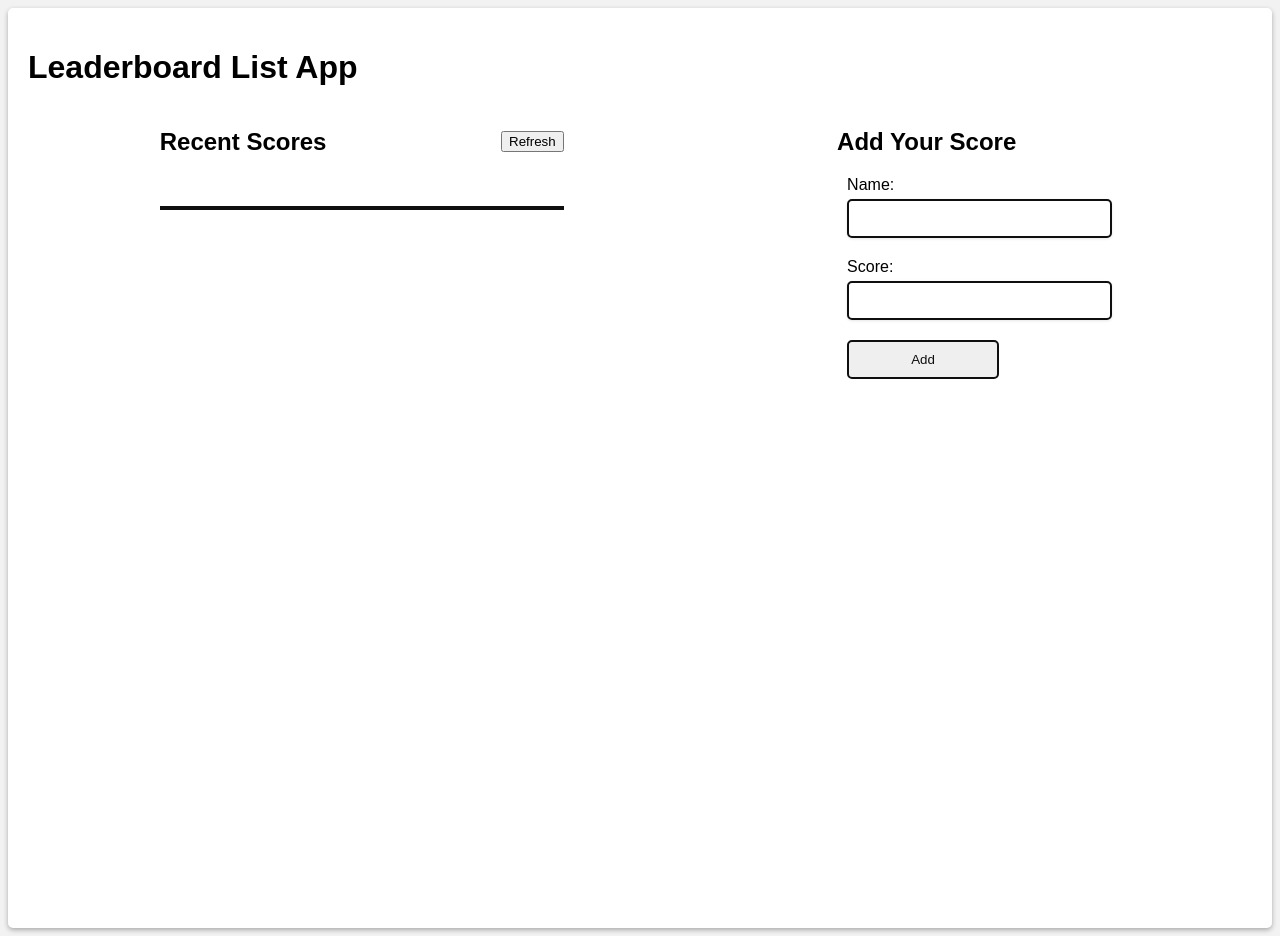
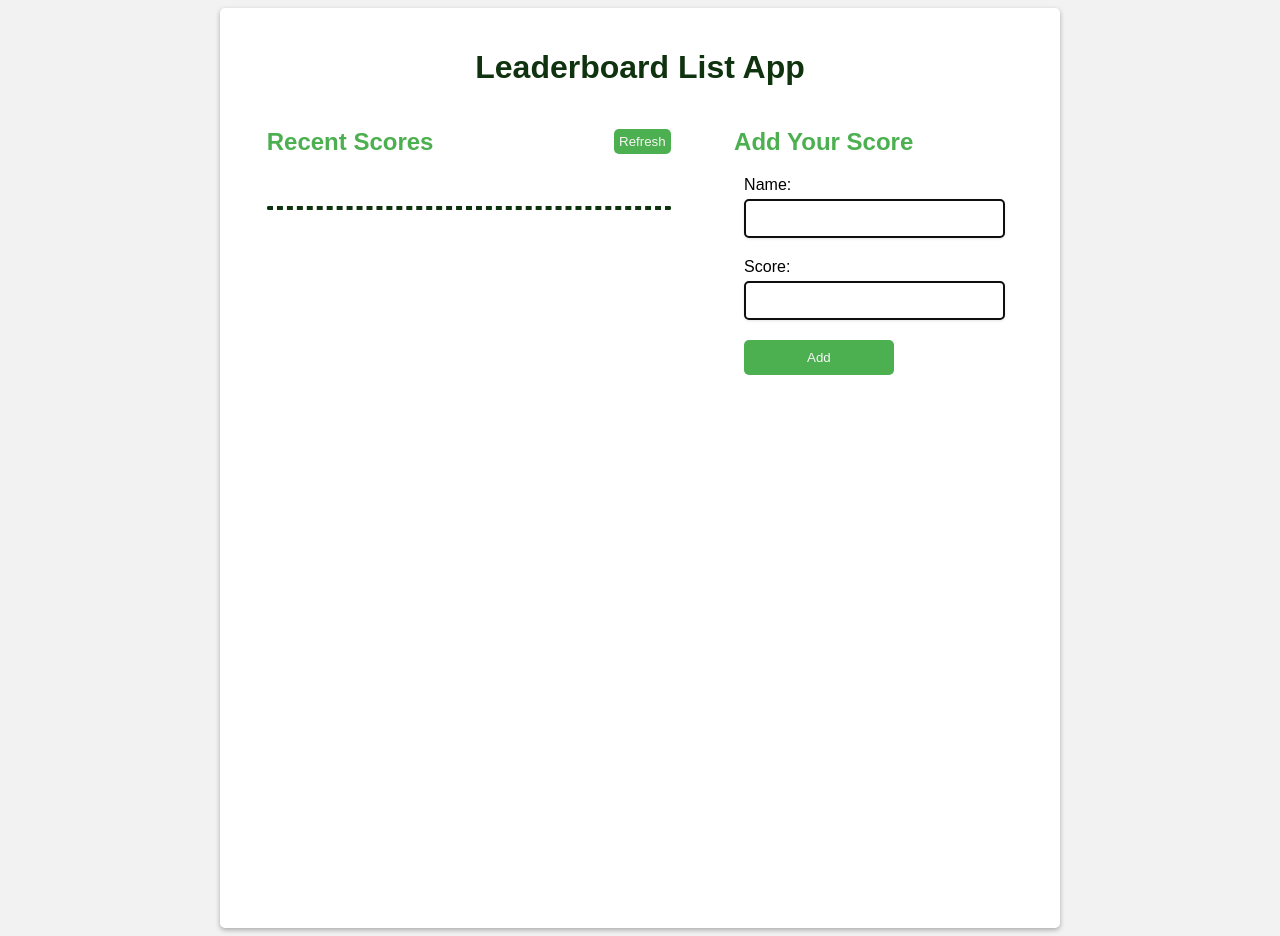
Before and after one commit to rachaouldbabaali/Leaderboard-list-app, a website built with webpack: page src/index.html in a window 1280 px wide. Built offline with nearby package versions, Linux system fonts and the light colour scheme.

Commit message:
add style to the app

```diff
--- a/src/styles/main.scss
+++ b/src/styles/main.scss
@@ -1,4 +1,5 @@
 $primary-color: #4caf50;
+$secondary-color: rgb(15, 51, 15);
 $background-color: #f2f2f2;
 
 body {
@@ -12,10 +13,16 @@ body {
   background-color: #fff;
   border-radius: 5px;
   box-shadow: 0 2px 5px rgba(0, 0, 0, 0.3);
+  max-width: 800px;
 }
 
 h1 {
-  text-align: left;
+  text-align: center;
+  color: $secondary-color;
+}
+
+h2 {
+  color: $primary-color;
 }
 
 #add-form {
@@ -43,6 +50,11 @@ h1 {
 #refresh {
   cursor: pointer;
   margin-left: 30px;
+  padding: 5px;
+  background-color: $primary-color;
+  color: #f7f5f5;
+  border: none;
+  border-radius: 5px;
 }
 
 #add-score-header {
@@ -68,10 +80,11 @@ form button {
   width: 60%;
   padding: 10px;
   margin: 0 auto;
-  color: #0f0f0f;
-  border: #0f0f0f 2px solid;
+  color: #f7f5f5;
+  border: none;
   border-radius: 5px;
   cursor: pointer;
+  background-color: $primary-color;
 }
 
 ol {
@@ -79,7 +92,8 @@ ol {
   margin-top: 30px;
   padding-left: 0;
   list-style-type: none;
-  border: #0f0f0f 2px solid;
+  border: $secondary-color 2px dashed;
+  border-radius: 5px;
 }
 
 li {
@@ -110,6 +124,6 @@ li {
   }
 
   &:nth-child(even) {
-    background-color: #d4d1d1;
+    background-color: $primary-color;
   }
 }
```
